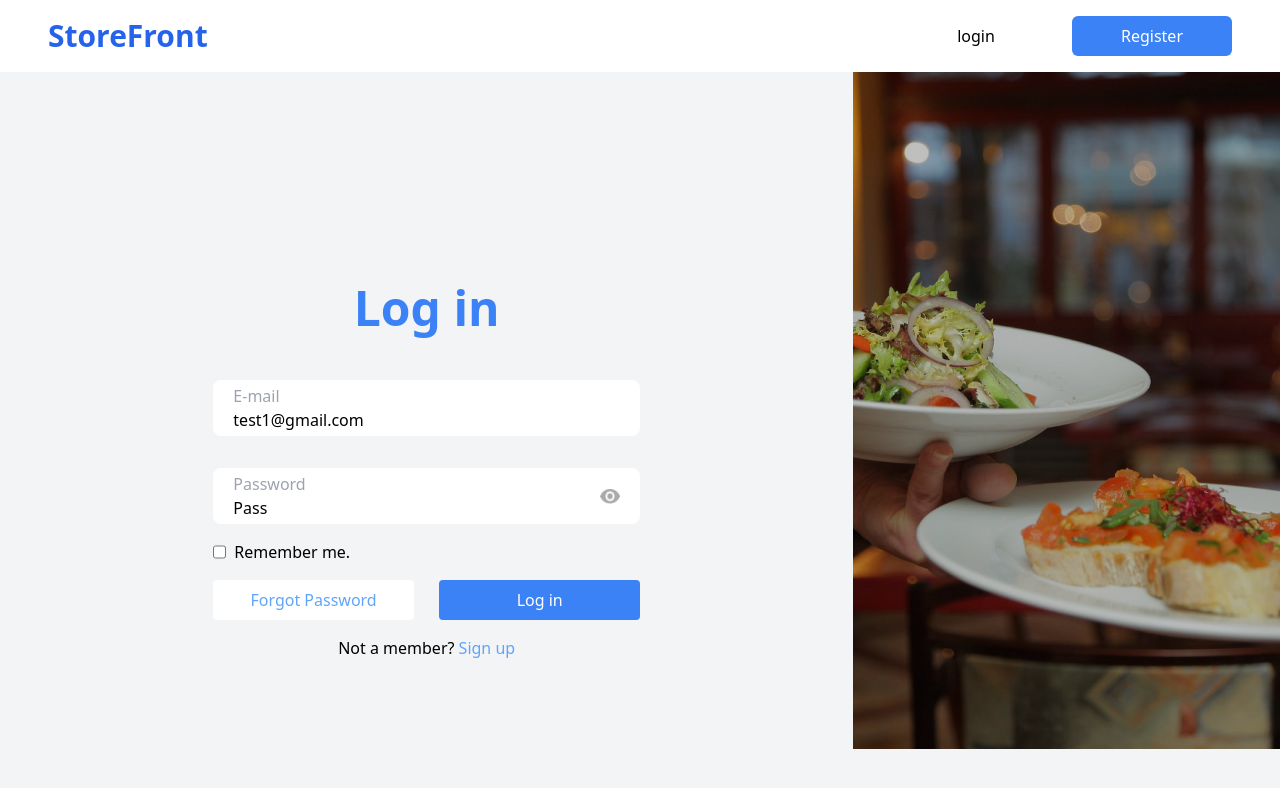
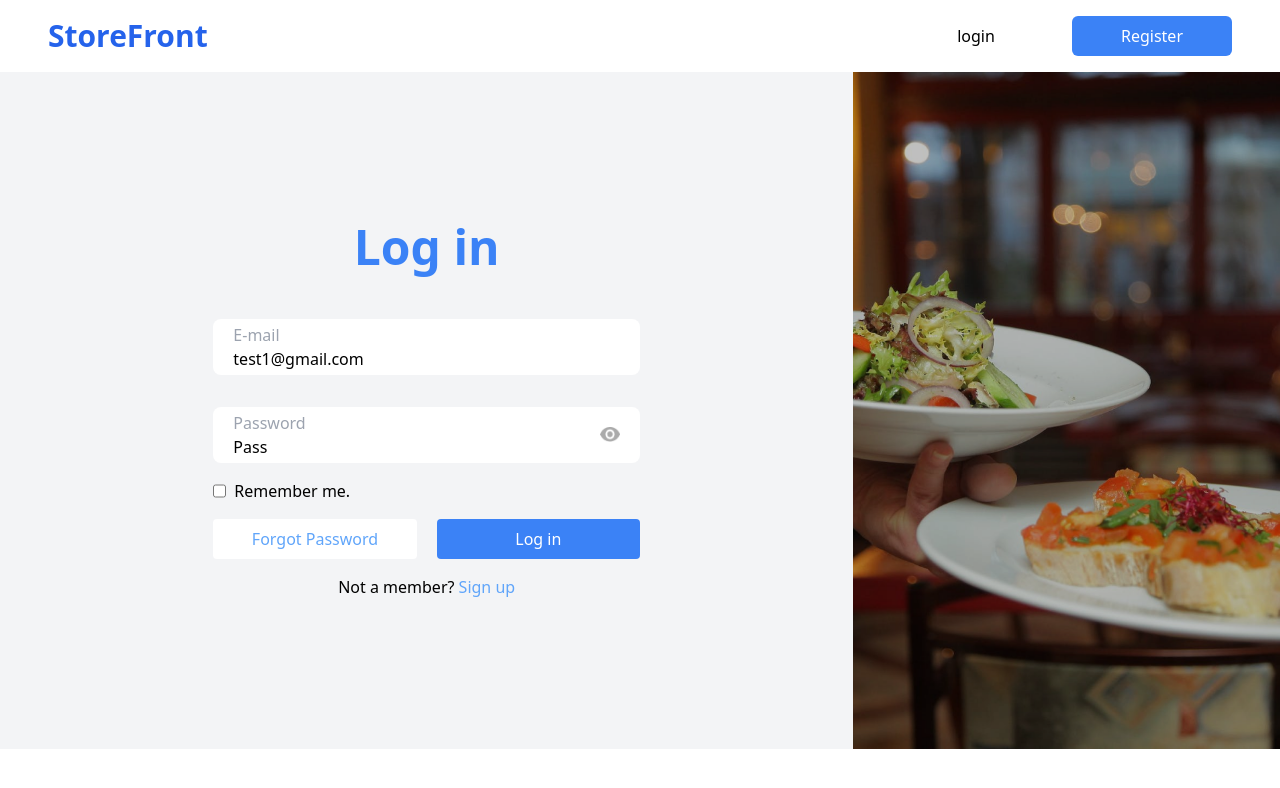
Before and after one commit to mansir93/Amalitech-storefront, a React (Create React App) app: page /login in a window 1280 px wide. Shown: the top 788 px of the page. Built offline with nearby package versions, Linux system fonts and the light colour scheme.

Commit message:
few touches on login and sign up pages

```diff
--- a/src/Pages/Login.jsx
+++ b/src/Pages/Login.jsx
@@ -8,14 +8,14 @@ const Login = () => {
     <div>
       <Navbar />
       {/* start here  */}
-      <div className="flex min-h-screen bg-gray-100">
+      <div className="flex bg-gray-100">
         <div className="flex-[2] flex flex-col justify-center items-center gap-8 w-full">
           <h1 className="text-5xl text-blue-500 font-bold">Log in</h1>
 
           <div className="flex justify-center w-[50%]">
             <form className="w-full">
               <div className="flex flex-col ">
-                <div className="flex flex-col bg-white my-4 h-90 py-1 px-5 rounded-lg  font-Poppins w-[300]">
+                <div className="flex flex-col bg-white my-4 py-1 px-5 rounded-lg w-[300]">
                   <p className="label text-gray-400">E-mail</p>
                   <input
                     type="text"
@@ -23,7 +23,7 @@ const Login = () => {
                     placeholder="test1@gmail.com"
                   />
                 </div>
-                <div className="flex h-90 bg-white justify-between items-center my-4 py-1 px-5 rounded-lg">
+                <div className="flex bg-white justify-between items-center my-4 py-1 px-5 rounded-lg">
                   <div className="w-[80%]">
                     <p className="label text-gray-400">Password</p>
                     <input
@@ -32,18 +32,21 @@ const Login = () => {
                       placeholder="Pass"
                     />
                   </div>
-                    <img className="w-[20px] h-[15px] mr-0 cursor-pointer" src={PassiconImg} />
-
+                  <img
+                    className="w-[20px] h-[15px] mr-0 cursor-pointer"
+                    src={PassiconImg}
+                    alt=""
+                  />
                 </div>
                 <div className="flex flex-row">
                   <input type="checkbox" />
                   <span className="ml-2">Remember me.</span>
                 </div>
-                <div className="flex flex-row justify-between mt-4">
-                  <button className="bg-white text-blue-400 font-Poppins w-[400] text-16lg rounded w-[47%] p-2">
+                <div className="flex flex-row justify-between pt-4 gap-5">
+                  <button className="bg-white text-blue-400 font-Poppins flex-1 text-16lg rounded p-2 hover:bg-blue-500 hover:text-white">
                     Forgot Password
                   </button>
-                  <button className="bg-blue-500 text-white  rounded w-[47%] p-2">
+                  <button className="bg-blue-500 text-white  rounded flex-1 p-2">
                     Log in
                   </button>
                 </div>
--- a/src/Pages/Signup.jsx
+++ b/src/Pages/Signup.jsx
@@ -8,11 +8,11 @@ const Signup = () => {
   return (
     <>
       <Navbar />
-      <div className="border-2 flex justify-center bg-gray-100 text-sm">
+      <div className=" bg-gray-100">
         <div className="flex-1">
           <img className="h-screen" src={SideImage} alt="signupimage" />
         </div>
-        <div className="mt -10 ml- 28 flex flex-col justify-center items-center flex-[2]">
+        <div className=" flex flex-col justify-center items-center flex-[2]">
           <p className="text-5xl text-center text-blue-500 text-bold">
             Sign up
           </p>
```
